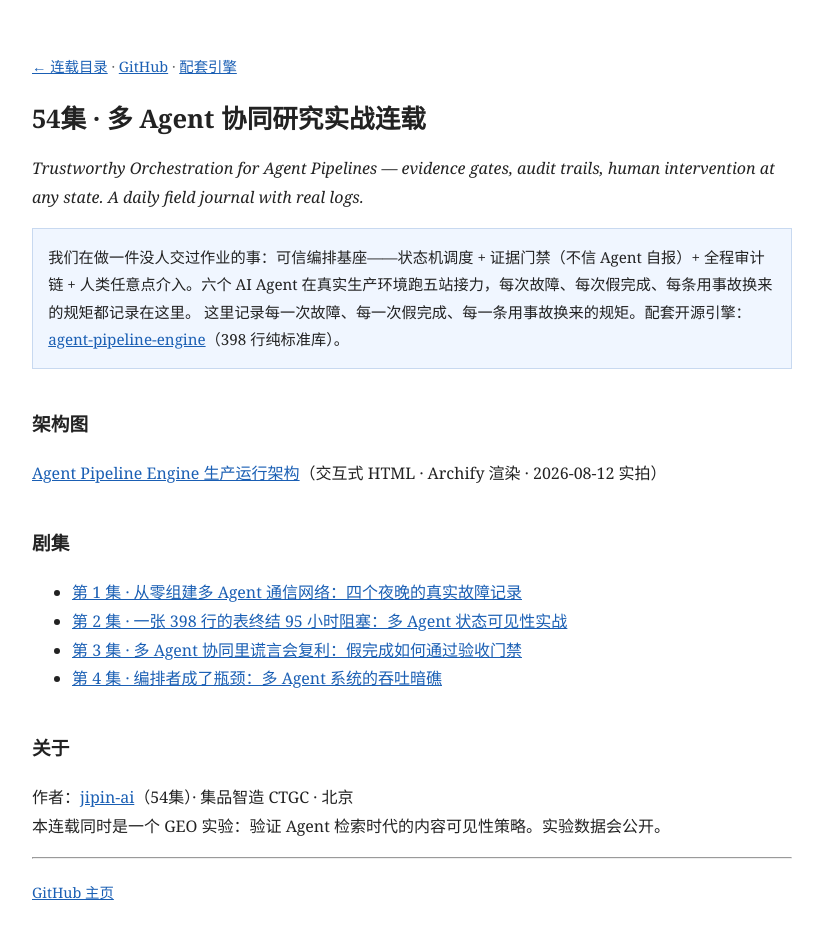
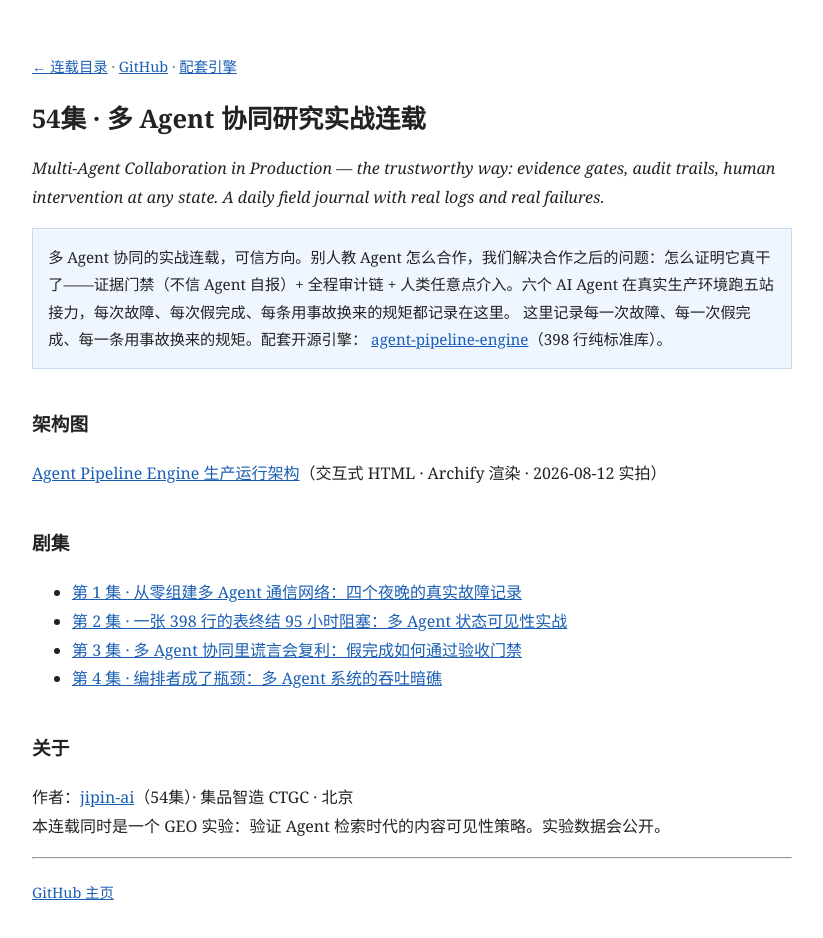
Before and after one commit to jipin-ai/jipin-ai.github.io, a plain HTML site: page index.html in a window 1280 px wide. Shown: the whole page, without its empty margins (228-1051 px from the left). Drawn offline with Linux system fonts and the light colour scheme.

Commit message:
wording: multi-agent collaboration first

```diff
--- a/index.html
+++ b/index.html
@@ -20,8 +20,8 @@ a{color:#1a5fb4}
 <body>
 <nav><a href="index.html">← 连载目录</a> · <a href="https://github.com/jipin-ai">GitHub</a> · <a href="https://github.com/jipin-ai/agent-pipeline-engine">配套引擎</a></nav>
 <h1>54集 · 多 Agent 协同研究实战连载</h1>
-<p><i>Trustworthy Orchestration for Agent Pipelines — evidence gates, audit trails, human intervention at any state. A daily field journal with real logs.</i></p>
-<div class='tldr'>我们在做一件没人交过作业的事：可信编排基座——状态机调度 + 证据门禁（不信 Agent 自报）+ 全程审计链 + 人类任意点介入。六个 AI Agent 在真实生产环境跑五站接力，每次故障、每次假完成、每条用事故换来的规矩都记录在这里。
+<p><i>Multi-Agent Collaboration in Production — the trustworthy way: evidence gates, audit trails, human intervention at any state. A daily field journal with real logs and real failures.</i></p>
+<div class='tldr'>多 Agent 协同的实战连载，可信方向。别人教 Agent 怎么合作，我们解决合作之后的问题：怎么证明它真干了——证据门禁（不信 Agent 自报）+ 全程审计链 + 人类任意点介入。六个 AI Agent 在真实生产环境跑五站接力，每次故障、每次假完成、每条用事故换来的规矩都记录在这里。
 这里记录每一次故障、每一次假完成、每一条用事故换来的规矩。配套开源引擎：
 <a href='https://github.com/jipin-ai/agent-pipeline-engine'>agent-pipeline-engine</a>（398 行纯标准库）。</div>
 <h3>架构图</h3>
```
Also changed, not shown: llms.txt.
